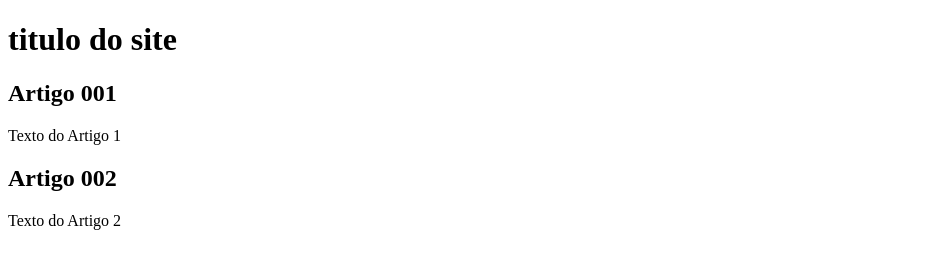
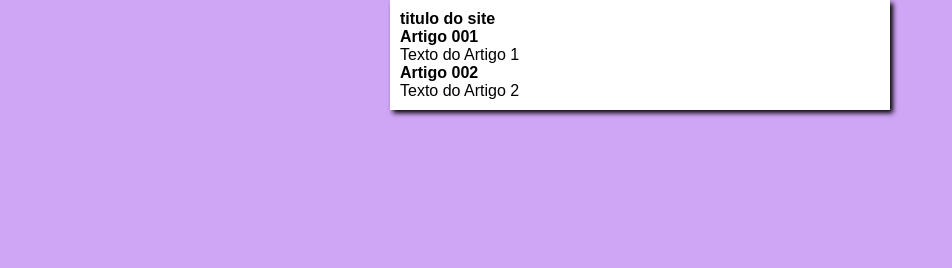
Before and after one commit to EduardoFrancisc/Itens_Interativos, a plain HTML site: page index.html in a window 1280 px wide. Shown: the whole page, without its empty margins (0-952 px from the left). Drawn offline with Linux system fonts and the light colour scheme.

Commit message:
iniciei o design

```diff
--- /dev/null
+++ b/estilos/style.css
@@ -0,0 +1,19 @@
+*{
+    margin: 0;
+    padding: 0;
+    box-sizing: border-box;
+    font-family: Arial, Helvetica, sans-serif;
+    font-size: 16px;
+}
+
+body{
+    background-color: rgb(207, 166, 246);
+}
+
+main{
+    background-color: white;
+    width: 500px;
+    margin: auto;
+    padding: 10px;
+    box-shadow: 3px 3px 5px black;
+}
--- a/index.html
+++ b/index.html
@@ -4,6 +4,7 @@
     <meta charset="UTF-8">
     <meta name="viewport" content="width=device-width, initial-scale=1.0">
     <title>titlulo do site</title>
+    <link rel="stylesheet" href="estilos/style.css">
 </head>
 <body>
     <main>
```
